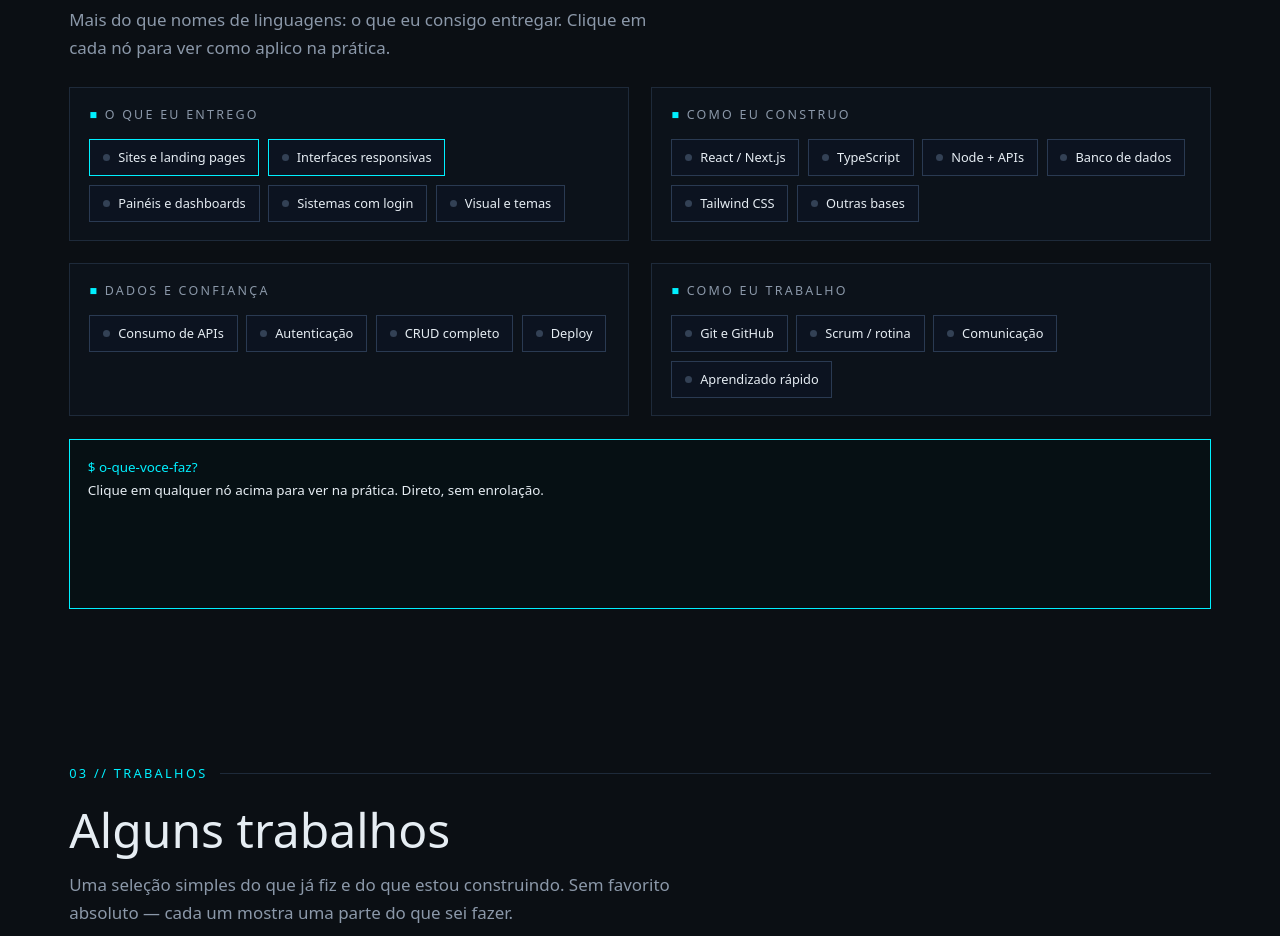
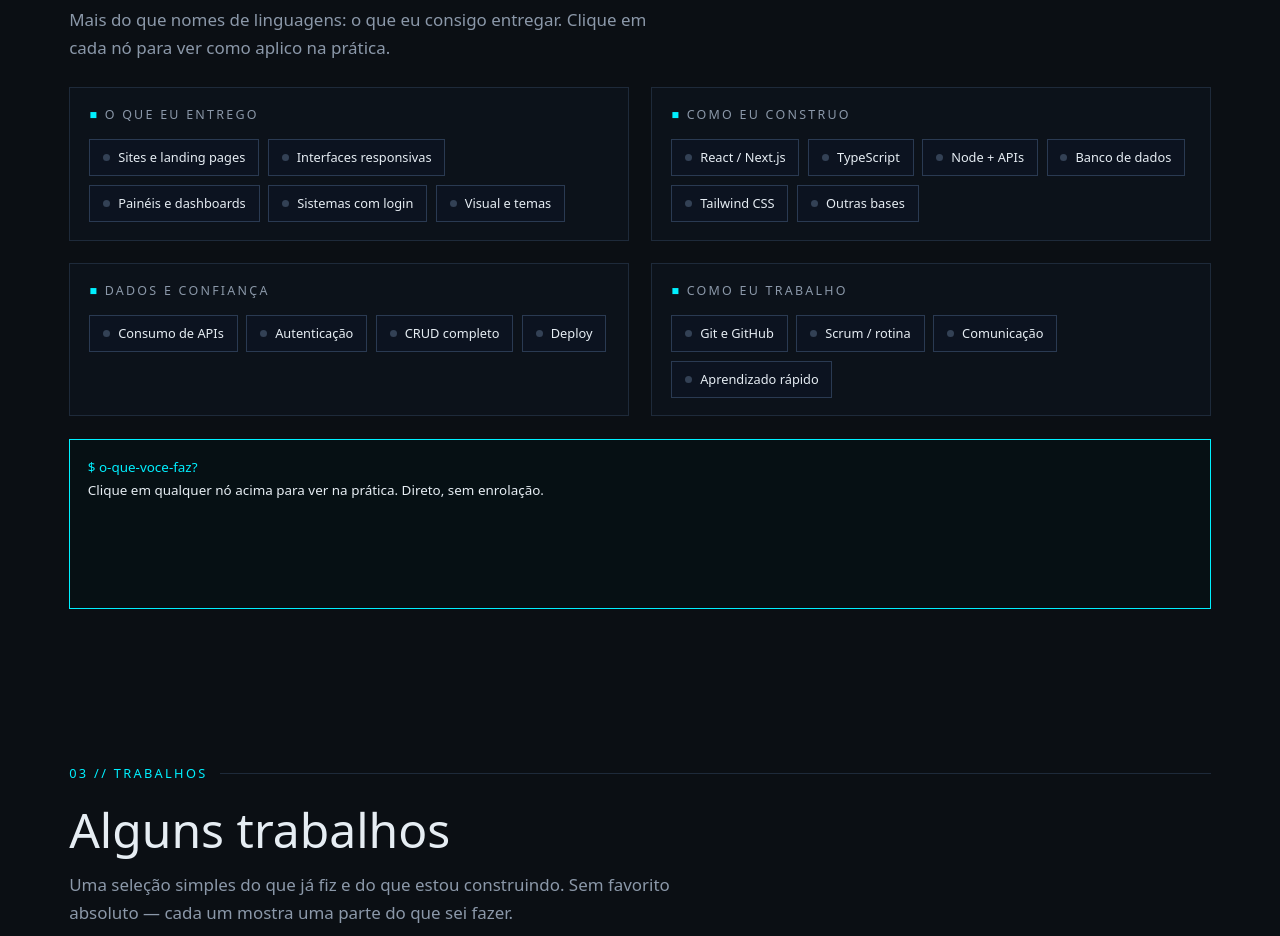
Before and after one commit to Cundesz/portfolio-v1, a Next.js app: page / in a window 1280 px wide. Shown: the part 1960-2896 px from the top of the page. Built offline with nearby package versions, Linux system fonts and the light colour scheme.

Commit message:
fix: nos sem destaque previo, brilho so no clique

```diff
--- a/app/globals.css
+++ b/app/globals.css
@@ -93,7 +93,6 @@ p.lead{color:var(--mut);max-width:62ch;font-size:1.06rem;line-height:1.7}
 .node::before{content:"";width:7px;height:7px;border-radius:50%;background:#334155;transition:.18s}
 .node:hover,.node.on{border-color:var(--acc);color:var(--acc);box-shadow:0 0 16px rgba(0,240,255,.25);transform:translateY(-1px)}
 .node:hover::before,.node.on::before{background:var(--acc);box-shadow:0 0 10px var(--acc)}
-.node.hot{border-color:var(--acc)}
 #stack-out{border:1px solid var(--acc);background:#061014;padding:1rem 1.1rem;font-family:var(--mono);font-size:.84rem;line-height:1.7;min-height:170px;margin-top:1.4rem}
 #stack-out .ok{color:var(--acc)}
 .proj-grid{display:grid;grid-template-columns:repeat(3,1fr);gap:1rem;margin-top:1.5rem}
--- a/components/Skills.tsx
+++ b/components/Skills.tsx
@@ -3,14 +3,14 @@
 import { useState } from 'react';
 import Reveal from './Reveal';
 
-type Node = { label: string; hot?: boolean; info: string };
+type Node = { label: string; info: string };
 
 const CATS: { title: string; nodes: Node[] }[] = [
   {
     title: 'O QUE EU ENTREGO',
     nodes: [
-      { label: 'Sites e landing pages', hot: true, info: 'Sites e landing pages rápidas, responsivas e bem organizadas — do layout ao formulário funcionando.' },
-      { label: 'Interfaces responsivas', hot: true, info: 'Telas que funcionam no celular e no desktop, com atenção a espaçamento, leitura e acessibilidade básica.' },
+      { label: 'Sites e landing pages', info: 'Sites e landing pages rápidas, responsivas e bem organizadas — do layout ao formulário funcionando.' },
+      { label: 'Interfaces responsivas', info: 'Telas que funcionam no celular e no desktop, com atenção a espaçamento, leitura e acessibilidade básica.' },
       { label: 'Painéis e dashboards', info: 'Painéis com números, tabelas e listagens — jeito simples de visualizar clientes, produtos e pedidos.' },
       { label: 'Sistemas com login', info: 'Fluxos com cadastro, login e áreas restritas, com validações e mensagens claras de erro.' },
       { label: 'Visual e temas', info: 'Temas claro e escuro, componentes reutilizáveis e cuidado visual sem exagero.' },
@@ -72,7 +72,7 @@ export default function Skills() {
               {cat.nodes.map((n) => (
                 <button
                   key={n.label}
-                  className={`node${n.hot ? ' hot' : ''}${sel?.label === n.label ? ' on' : ''}`}
+                  className={`node${sel?.label === n.label ? ' on' : ''}`}
                   onClick={() => setSel(n)}
                 >
                   {n.label}
```
